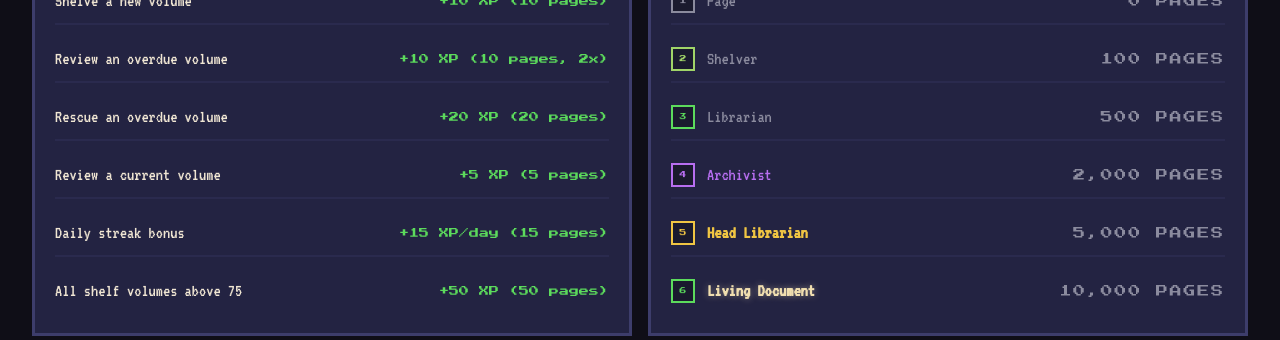
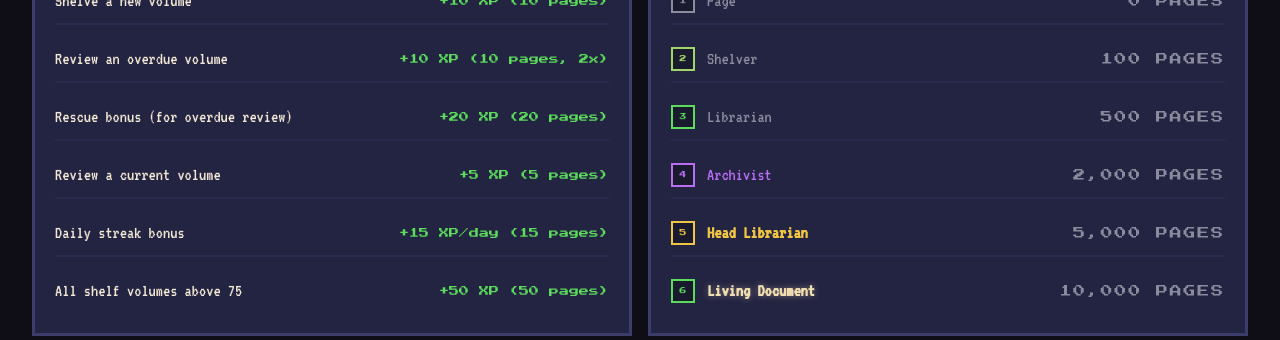
Before and after one commit to onlydole/overdue, a FastAPI app: page /how-to-play in a window 1280 px wide. Shown: the part 1798-2138 px from the top of the page. Run offline with FastAPI, Linux system fonts and the light colour scheme.

Commit message:
fix: address PR review feedback on rescue bonus
- Add missing total_xp tracking for rescue bonus (consistent with streak block)
- Clarify rescue label as "Rescue bonus (for overdue review)" in docs and UI
- Switch indexOf() >= 0 to includes() in toast bonus detection

Co-Authored-By: Claude Opus 4.6 <noreply@anthropic.com>

```diff
--- a/src/game/engine.py
+++ b/src/game/engine.py
@@ -94,6 +94,7 @@ async def on_volume_reviewed(
     if was_overdue:
         await award_rescue_bonus(session, librarian_id)
         xp_awarded += XP_RESCUE_BONUS
+        total_xp += XP_RESCUE_BONUS
         xp_breakdown.append({
             "amount": XP_RESCUE_BONUS,
             "reason": "Rescue bonus (saved from Overdue)",
--- a/static/js/app.js
+++ b/static/js/app.js
@@ -272,9 +272,9 @@ function handleGameEventToast(evt) {
     const bonusLabels = [];
     xpBreakdown.forEach(function(entry) {
         if (!entry || typeof entry.reason !== 'string') return;
-        if (entry.reason.indexOf('overdue') >= 0) bonusLabels.push('overdue x2');
-        if (entry.reason.indexOf('Rescue') >= 0) bonusLabels.push('rescue');
-        if (entry.reason.indexOf('streak bonus') >= 0) bonusLabels.push('streak');
+        if (entry.reason.includes('overdue')) bonusLabels.push('overdue x2');
+        if (entry.reason.includes('Rescue')) bonusLabels.push('rescue');
+        if (entry.reason.includes('streak bonus')) bonusLabels.push('streak');
     });
     if (bonusLabels.length > 0) {
         const uniqueBonusLabels = bonusLabels.filter(function(label, index) {
--- a/templates/how_to_play.html
+++ b/templates/how_to_play.html
@@ -245,7 +245,7 @@ content %}
                 <div
                     class="flex items-center justify-between py-2 border-b-2 border-pixel-border/30"
                 >
-                    <span class="text-parchment">Rescue an overdue volume</span>
+                    <span class="text-parchment">Rescue bonus (for overdue review)</span>
                     <span class="font-pixel text-[10px] text-dewey-pristine"
                         >+20 XP (20 pages)</span
                     >
```
Also changed, not shown: docs/guides/gameplay.md (+1 -1 lines).
